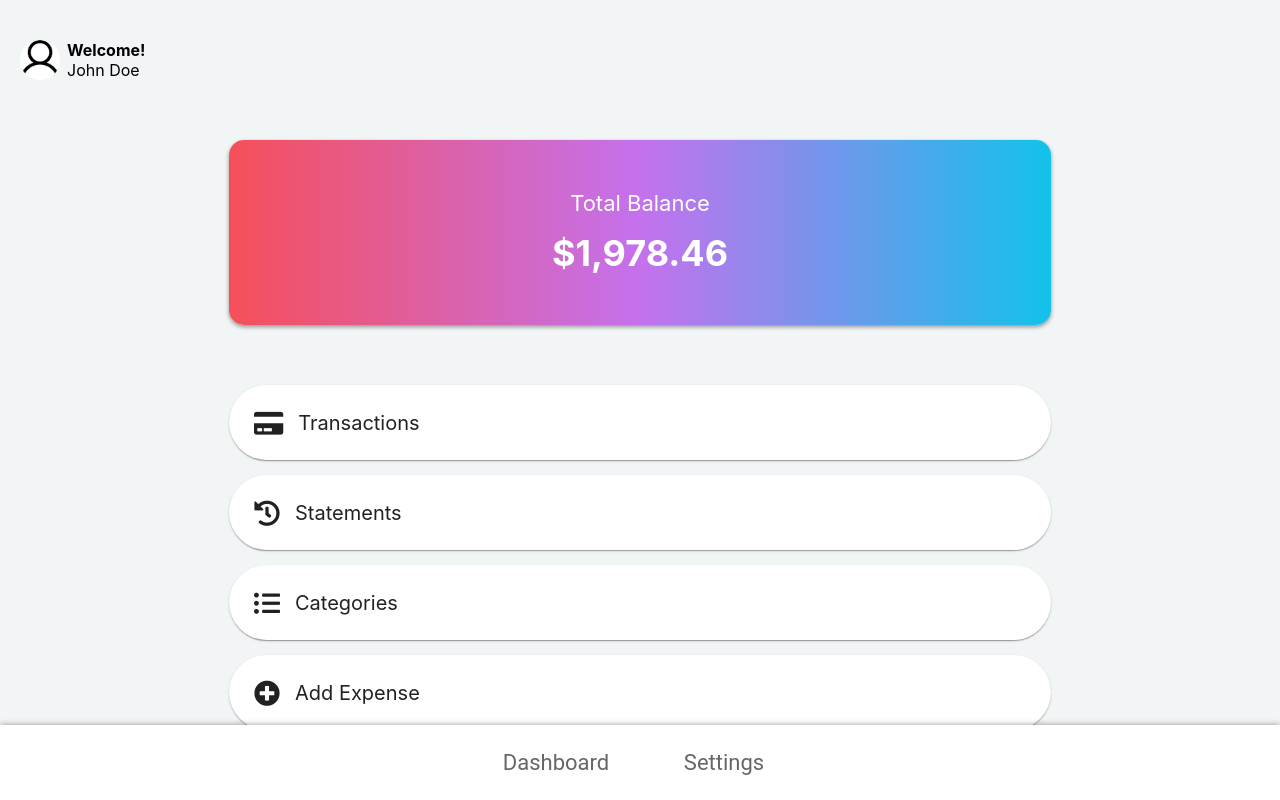
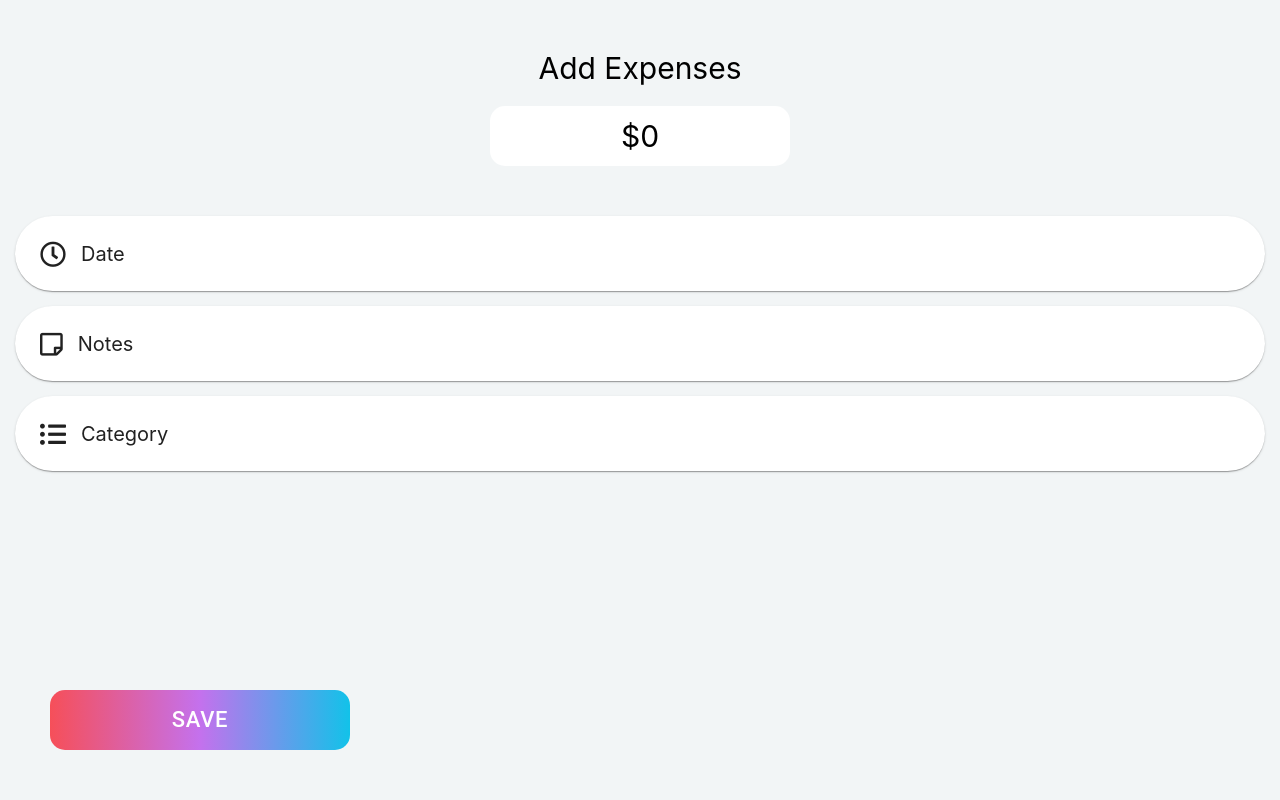
Before and after one commit to marleydoughty/cost-tracker-fe, a React (Create React App) app: page / in a window 1280 px wide. Built offline with nearby package versions, Linux system fonts and the light colour scheme.

Commit message:
added cards to add-expenses-page, adjusted styling of buttons and cards

```diff
--- a/src/App.js
+++ b/src/App.js
@@ -1,12 +1,13 @@
 import React from 'react';
 import './index.css';
 import Dashboard from './client/pages/dashboard';
-// import AddExpense from './client/pages/add-expenses';
+import AddExpense from './client/pages/add-expenses';
 // import {Button} from '@mui/material'
 // import styled from '@emotion/styled'
 
 function App() {
-  return <Dashboard/>
+  // return <Dashboard/>
+  return <AddExpense/>
 }
 export default App;
 
--- a/src/client/pages/add-expenses.jsx
+++ b/src/client/pages/add-expenses.jsx
@@ -1,15 +1,90 @@
 import { Button } from '@mui/material'
 import styled from '@emotion/styled'
+import {Card} from '@mui/material'
+
 const AddExpense = () =>{
   return(
-    <div>
-      <SaveButton>Save</SaveButton>
-    </div>
+    <>
+      <Header>
+        <h1></h1>Add Expenses
+        <ExpenseContainer>$0</ExpenseContainer>
+
+      </Header>
+      <CustomCard>
+        <CardItems>
+          <i className='far fa-clock'></i>
+          <p>Date</p>
+        </CardItems>
+      </CustomCard>
+      <CustomCard>
+        <CardItems>
+          <i className='far fa-sticky-note'></i>
+          <p>Notes</p>
+        </CardItems>
+      </CustomCard>
+      <CustomCard>
+        <CardItems>
+          <i className='fas fa-list-ul'></i>
+          <p>Category</p>
+        </CardItems>
+      </CustomCard>
+      <div>
+        <SaveButton>Save</SaveButton>
+      </div>
+    </>
+
   )
 }
 export default AddExpense
 
 const SaveButton = styled(Button)`
-width:250px;
-height:25px;
+width:300px;
+height:60px;
+color:white;
+font-size: 22px;
+background: #12c2e9;
+background: -webkit-linear-gradient(to right, #f64f59, #c471ed, #12c2e9);
+background: linear-gradient(to right, #f64f59, #c471ed, #12c2e9);
+position:fixed;
+bottom:50px;
+left:50px;
+right:0;
+border-radius:15px;
 `
+const CustomCard = styled(Card)`
+margin:15px;
+width:auto;
+height:75px;
+border-radius:46px;
+`
+const CardItems = styled.div`
+display: flex;
+align-items: center;
+justify-content: flex-start;
+height: 75px;
+margin-left:10px;
+font-size: 20px;
+i {
+  font-size:26px;
+  margin:0 15px 0 15px;
+}
+`
+const Header = styled.div`
+display:flex;
+flex-direction:column;
+align-items:center;
+justify-content:center;
+font-size:30px;
+margin:50px 0 50px 0;
+`
+const ExpenseContainer =  styled.div`
+margin-top:20px;
+display:flex;
+align-items:center;
+justify-content:center;
+background-color:white;
+width:300px;
+height:60px;
+border-radius:15px;
+font-size:30px;
+`
```
